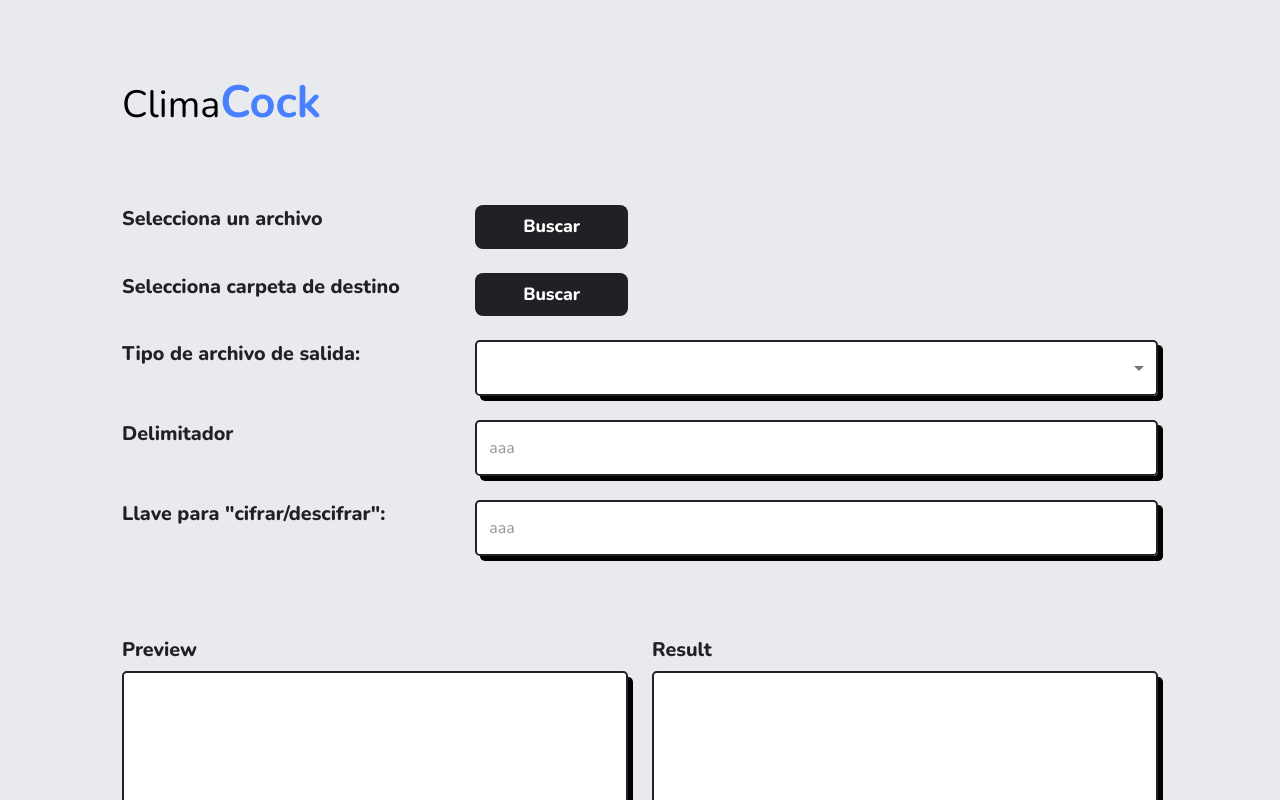
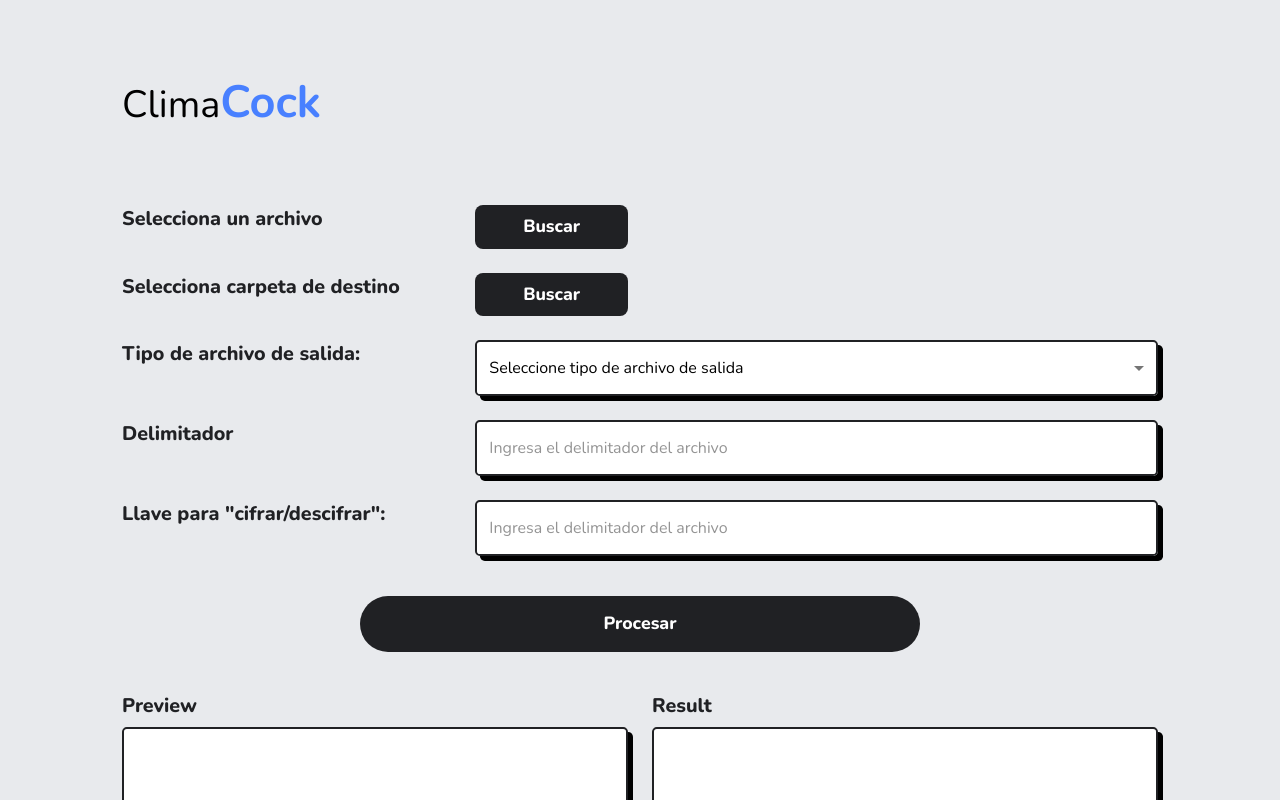
Before and after one commit to ARI-PARSING/ARI-PARSING-FRONTEND, a React (Vite) app: page / in a window 1280 px wide. Shown: the top 800 px of the page. Built offline with nearby package versions, Linux system fonts and the light colour scheme.

Commit message:
:sparkles: validate form data

```diff
--- a/package.json
+++ b/package.json
@@ -12,11 +12,13 @@
   "dependencies": {
     "@emotion/react": "^11.14.0",
     "@emotion/styled": "^11.14.0",
+    "@hookform/resolvers": "^5.0.1",
     "@mui/material": "^7.1.0",
     "@tailwindcss/vite": "^4.1.8",
     "framer-motion": "^12.15.0",
     "react": "^19.1.0",
     "react-dom": "^19.1.0",
+    "react-hook-form": "^7.56.4",
     "react-router-dom": "^7.6.1",
     "tailwindcss": "^4.1.8",
     "zod": "^3.25.39"
--- a/src/components/generic/CustomSelect.jsx
+++ b/src/components/generic/CustomSelect.jsx
@@ -1,71 +1,98 @@
-import React, { useState } from "react";
+import React, { useState, forwardRef } from "react";
 import PropTypes from "prop-types";
 import {
-  TextField,
+  FormControl,
+  InputLabel,
+  Select,
   MenuItem,
   InputAdornment,
-  FormControl,
-  FormLabel,
+  OutlinedInput,
+  FormHelperText,
 } from "@mui/material";
 import { AnimatePresence } from "framer-motion";
 import { PresenceAnimation } from "./FadeIn";
 
-/**
- * CustomSelect genérico con soporte para:
- * - options: array de { value, label } para las opciones
- * - icon: icono a la izquierda o derecha
- * - readOnly: deshabilitar selección
- * - manejo de errores vía errors.message
- * - backgroundColor: color de fondo del input
- */
-const CustomSelect = ({
-  innerRef,
+const CustomSelect = forwardRef(
+  (
+    {
       name,
       labelText,
-  ariaLabel,
+      ariaLabel = "",
       options = [],
       value,
       onChange,
+      onBlur,
       errors,
       icon,
-  iconPosition = "left",
+      iconPosition = "start",
       readOnly = false,
       backgroundColor = "#ffffff",
       ...props
-}) => {
+    },
+    ref
+  ) => {
     const [isFocused, setIsFocused] = useState(false);
     const hasError = !!errors?.message;
+    const mergedOptions = [
+      { value: "", label: "Seleccione tipo de archivo de salida" },
+      ...options,
+    ];
 
     return (
-    <FormControl fullWidth>
-      {labelText && (
-        <FormLabel
-          htmlFor={name}
-          sx={{ color: "#202124", fontWeight: 800, lineHeight: "45px" }}
-          className="!text-xl"
+      <FormControl
+        fullWidth
+        variant="outlined"
+        error={hasError}
+        sx={{
+          "& .MuiOutlinedInput-root": {
+            borderRadius: "0.3rem",
+            borderColor: hasError
+              ? "#FF6B6B"
+              : isFocused
+              ? "#284485"
+              : "#202124",
+            boxShadow: hasError
+              ? "5px 5px 0px #FF6B6B"
+              : isFocused
+              ? "6px 6px 0px #284485"
+              : "5px 5px 0px #000",
+            "&:hover fieldset": { borderColor: hasError ? "#FF6B6B" : "#000" },
+            "& .MuiOutlinedInput-notchedOutline": {
+              borderRadius: "0.3rem",
+              borderWidth: "2px",
+              borderColor: hasError
+                ? "#FF6B6B !important"
+                : isFocused
+                ? "#284485 !important"
+                : "#202124 !important",
+            },
+          },
+        }}
       >
-          {labelText}
-        </FormLabel>
-      )}
-
-      <TextField
-        select
-        fullWidth
-        {...innerRef}
+        <InputLabel id={`${name}-label`} className="!text-xl">
+          {labelText || ariaLabel}
+        </InputLabel>
+        <Select
+          labelId={`${name}-label`}
+          id={name}
           name={name}
-        aria-label={ariaLabel}
-        variant="outlined"
-        label={labelText}
           value={value}
           onChange={onChange}
+          onBlur={onBlur}
+          onOpen={() => setIsFocused(true)}
+          onClose={() => setIsFocused(false)}
           disabled={readOnly}
-        SelectProps={{
-          startAdornment:
-            icon && iconPosition === "left" ? (
-              <InputAdornment
-                position="start"
-                color={hasError ? "error" : "primary"}
-              >
+          displayEmpty
+          ref={ref}
+          sx={{
+            backgroundColor,
+          }}
+          input={
+            <OutlinedInput
+              label={labelText || ariaLabel}
+              startAdornment={
+                icon && iconPosition === "start" ? (
+                  <InputAdornment position="start">
                     {React.cloneElement(icon, {
                       style: {
                         color: hasError
@@ -76,13 +103,11 @@ const CustomSelect = ({
                       },
                     })}
                   </InputAdornment>
-            ) : null,
-          endAdornment:
-            icon && iconPosition === "right" ? (
-              <InputAdornment
-                position="end"
-                color={hasError ? "error" : "primary"}
-              >
+                ) : null
+              }
+              endAdornment={
+                icon && iconPosition === "end" ? (
+                  <InputAdornment position="end">
                     {React.cloneElement(icon, {
                       style: {
                         color: hasError
@@ -94,50 +119,23 @@ const CustomSelect = ({
                       },
                     })}
                   </InputAdornment>
-            ) : null,
-        }}
-        sx={{
-          "& .MuiOutlinedInput-root": {
-             backgroundColor: backgroundColor,
-            borderRadius: "0.3rem",
-            borderColor: hasError
-              ? "#FF6B6B"
-              : isFocused
-              ? "#284485"
-              : "#202124",
-            boxShadow: hasError
-              ? "5px 5px 0px 0px #FF6B6B"
-              : isFocused
-              ? "6px 6px 0px 0px #284485"
-              : "5px 5px 0px 0px #000",
-            transition: "box-shadow 0.3s ease, border-color 0.3s ease",
-            "&:hover": {
-              borderColor: hasError ? "#FF6B6B" : "#000",
-            },
-          },
-          "& .MuiOutlinedInput-notchedOutline": {
-            borderRadius: "0.3rem",
-            borderWidth: "2px",
-            borderColor: hasError
-              ? "#FF6B6B !important"
-              : isFocused
-              ? "#284485 !important"
-              : "#202124 !important",
-          },
-        }}
-        onFocus={() => setIsFocused(true)}
-        onBlur={() => setIsFocused(false)}
-        error={hasError}
+                ) : null
+              }
               {...props}
+            />
+          }
+          renderValue={(val) =>
+            val !== ""
+              ? mergedOptions.find((o) => o.value === val)?.label
+              : mergedOptions[0].label
+          }
         >
-        {options.map(opt => (
+          {mergedOptions.map((opt) => (
             <MenuItem key={opt.value} value={opt.value}>
               {opt.label}
             </MenuItem>
           ))}
-      </TextField>
-
-      <div aria-live="polite" aria-atomic="true">
+        </Select>
         <AnimatePresence>
           {errors?.message && (
             <PresenceAnimation
@@ -150,16 +148,12 @@ const CustomSelect = ({
             </PresenceAnimation>
           )}
         </AnimatePresence>
-      </div>
       </FormControl>
     );
-};
+  }
+);
 
 CustomSelect.propTypes = {
-  innerRef: PropTypes.oneOfType([
-    PropTypes.func,
-    PropTypes.shape({ current: PropTypes.instanceOf(Element) }),
-  ]),
   name: PropTypes.string.isRequired,
   labelText: PropTypes.string,
   ariaLabel: PropTypes.string,
@@ -168,9 +162,10 @@ CustomSelect.propTypes = {
   ),
   value: PropTypes.any,
   onChange: PropTypes.func,
+  onBlur: PropTypes.func,
   errors: PropTypes.shape({ message: PropTypes.string }),
   icon: PropTypes.element,
-  iconPosition: PropTypes.oneOf(["left", "right"]),
+  iconPosition: PropTypes.oneOf(["start", "end"]),
   readOnly: PropTypes.bool,
   backgroundColor: PropTypes.string,
 };
--- a/src/pages/Home.jsx
+++ b/src/pages/Home.jsx
@@ -4,10 +4,23 @@ import { Link } from "react-router-dom";
 import CustomInput from "../components/generic/CustomInput";
 import CustomSelect from "../components/generic/CustomSelect";
 import CustomButton from "../components/generic/CustomButton";
+import { Controller, useForm } from "react-hook-form";
+import { fileSchema } from "../validations/FileSchema";
+import { zodResolver } from "@hookform/resolvers/zod";
 
 const Home = () => {
+  const {
+    control,
+    register,
+    handleSubmit,
+    setValue,
+    formState: { errors },
+  } = useForm({
+    resolver: zodResolver(fileSchema),
+  });
+
   // Tipo de archivo
-  const [selected, setSelected] = useState(false);
+  const [selected, setSelected] = useState("");
 
   // Subir archivo:
   const fileInputRef = useRef(null);
@@ -28,6 +41,7 @@ const Home = () => {
 
     const name = file.name;
     setSourcePath(name);
+    setValue("sourcePath", name, { shouldValidate: true });
 
     // Detectar extensión
     const ext = name.split(".").pop().toLowerCase();
@@ -56,7 +70,13 @@ const Home = () => {
     if (files.length) {
       const root = files[0].webkitRelativePath.split("/")[0];
       setDestPath(root);
+      setValue("destPath", root, { shouldValidate: true });
     }
+  };
+
+  // Enviar datossss
+  const onSubmit = (data) => {
+    console.log("Datos validados:", data);
   };
 
   return (
@@ -85,13 +105,11 @@ const Home = () => {
           />
         </div>
 
+        <form onSubmit={handleSubmit(onSubmit)}>
           <Grid
             container
             spacing={3}
-          sx={{
-            mb: 10,
-            width: "100%",
-          }}
+
           >
             {/* FILE */}
             <Grid item size={4}>
@@ -104,7 +122,11 @@ const Home = () => {
               </FormLabel>
             </Grid>
             <Grid item size={2}>
-            <CustomButton action={openFileDialog} className="!p-2" as="button">
+              <CustomButton
+                action={openFileDialog}
+                className="!p-2"
+                as="button"
+              >
                 {/* <FileOpenIcon className="mr-2" /> */}
                 Buscar
               </CustomButton>
@@ -147,25 +169,30 @@ const Home = () => {
               </FormLabel>
             </Grid>
             <Grid item size={8}>
+              <div>
+                <Controller
+                  name="outputFormat"
+                  control={control}
+                  defaultValue=""
+                  render={({ field }) => (
                     <CustomSelect
-              name=""
-              labelText=""
-              ariaLabel="Selecciona una categoría"
+                      {...field}
                       options={[
-                { value: "tech", label: "Tecnología" },
-                { value: "design", label: "Diseño" },
-                { value: "marketing", label: "Marketing" },
+                        { value: "csv", label: ".csv" },
+                        { value: "txt", label: ".txt" },
+                        { value: "xml", label: ".xml" },
+                        { value: "json", label: ".json" },
                       ]}
-              value={selected}
-              onChange={(e) => setSelected(e.target.value)}
-              readOnly={false}
+                      errors={errors.outputFormat}
                     />
+                  )}
+                />
+              </div>
             </Grid>
 
             {/* DELIMITADOR */}
             <Grid item size={4}>
               <FormLabel
-              htmlFor={name}
                 sx={{ color: "#202124", fontWeight: 800, lineHeight: "45px" }}
                 className="!text-xl"
               >
@@ -174,17 +201,16 @@ const Home = () => {
             </Grid>
             <Grid item size={8}>
               <CustomInput
+                innerRef={register("delimiter")}
+                placeholder="Ingresa el delimitador del archivo"
                 name="delimiter"
-              labelText=""
-              placeholder="aaa"
-              errors={false}
+                errors={errors.delimiter}
               />
             </Grid>
 
             {/* KEY */}
             <Grid item size={4}>
               <FormLabel
-              htmlFor={name}
                 sx={{ color: "#202124", fontWeight: 800, lineHeight: "45px" }}
                 className="!text-xl"
               >
@@ -193,13 +219,15 @@ const Home = () => {
             </Grid>
             <Grid item size={8}>
               <CustomInput
+                innerRef={register("key")}
+                placeholder="Ingresa el delimitador del archivo"
                 name="key"
-              labelText=""
-              placeholder="aaa"
-              errors={false}
+                errors={errors.key}
               />
             </Grid>
           </Grid>
+          <CustomButton type="submit" className="my-10 max-w-[35rem] mx-auto !rounded-full">Procesar</CustomButton>
+        </form>
 
         {/* VISUALIZADORES */}
         <Grid container spacing={3}>
--- /dev/null
+++ b/src/validations/FileSchema.js
@@ -0,0 +1,11 @@
+import { z } from "zod";
+
+export  const fileSchema = z.object({
+  sourcePath: z.string().nonempty("Debes seleccionar un archivo"),
+  destPath: z.string().nonempty("Debes seleccionar una carpeta de destino"),
+  outputFormat: z.enum(["csv", "txt", "xml", "json"], {
+    errorMap: () => ({ message: "Debes seleccionar un formato de salida" }),
+  }),
+  delimiter: z.string().nonempty("El delimitador no puede estar vacío"),
+  key: z.string().nonempty("La llave no puede estar vacía"),
+});
```
Also changed, not shown: 1 other file (tests, documents, lock files or other folders). Lines whose indentation alone changed are shown as unchanged.
